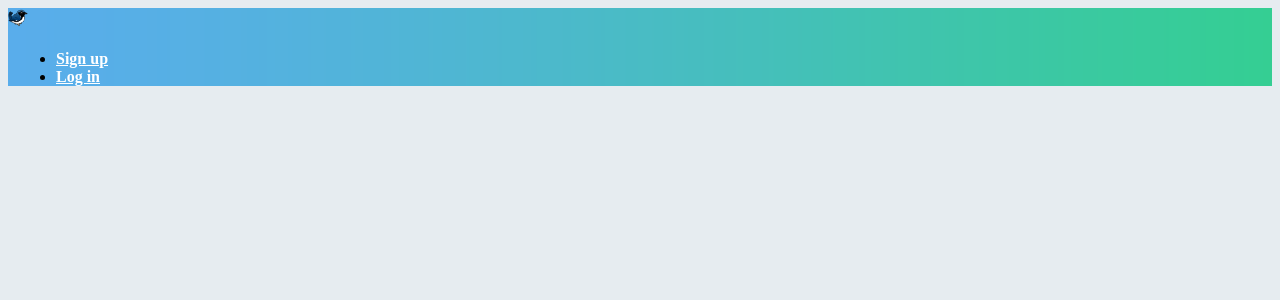
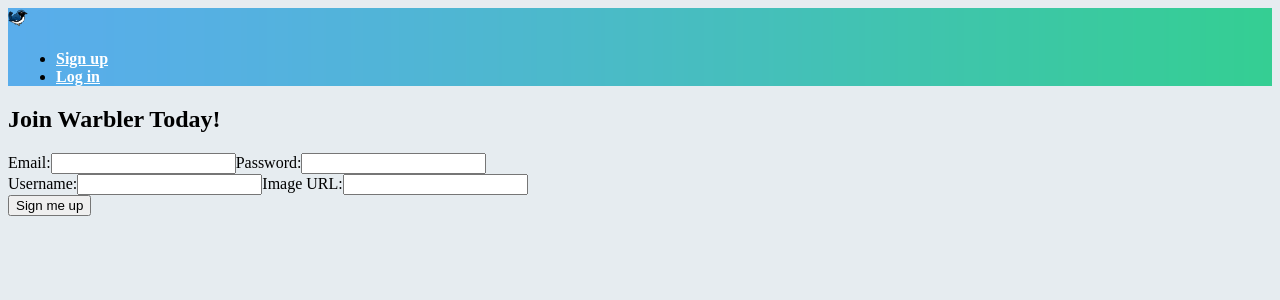
Before and after one commit to wolf637/warbler, a React (Create React App) app in the folder warbler-client/: page /signup in a window 1280 px wide. Shown: the top 300 px of the page. Built offline with nearby package versions, Linux system fonts and the light colour scheme; the HTML template or start-up script is replaced by a standard one.

Commit message:
Add authorization/authentication routes and form

```diff
--- /dev/null
+++ b/warbler-client/src/components/AuthForm.js
@@ -0,0 +1,89 @@
+import React, {Component} from 'react';
+
+
+export default class AuthForm extends Component {
+	constructor(props){
+		super(props)
+		this.state = {
+		email: "",
+		username: "",
+		password: "",
+		profileImageUrl: ""
+	}
+	}
+
+	handleSubmit = e => {
+		e.preventDefault();
+		const authType = this.props.signup ? "signup" : "signin"
+		this.props.onAuth(authType, this.state).then(() => {
+			console.log("Logged in")
+		})
+	}
+
+
+	handleChange = e => {
+		this.setState({
+			[e.target.name]: e.target.value
+		})
+	}
+
+
+	render() {
+		const { email, username, password, profileImageUrl } = this.state;
+		const { heading, buttonText, signup } = this.props;
+
+		return (
+				<div>
+					<div className="row justify-content-md-center text-center">
+						<div className="col-md-6">
+							<form onSubmit={this.handleSubmit}>
+								<h2>{heading}</h2>
+								<label htmlFor="email">Email:</label>
+								<input
+									className="form-control"
+									id="email" name="email"
+									onChange={this.handleChange}
+									value={email}
+									type="text"
+								/>
+
+								<label htmlFor="password">Password:</label>
+								<input
+									className="form-control"
+									id="password"
+									name="password"
+									onChange={this.handleChange}
+									type="password"
+								/>
+								{signup && (
+										<div>
+										<label htmlFor="username">Username:</label>
+											<input
+									className="form-control"
+									id="username" name="username"
+									onChange={this.handleChange}
+									value={username}
+									type="text"
+								/>
+
+								<label htmlFor="image-url">Image URL:</label>
+								<input
+									className="form-control"
+									id="image-url"
+									name="profileImageUrl"
+									onChange={this.handleChange}
+									type="text"
+									value={profileImageUrl}
+								/>
+										</div>
+									)}
+							<button type="submit" className="btn btn-primary btn-block btn-lg">
+								{buttonText}
+							</button>
+							</form>
+					</div>
+					</div>
+				</div>
+			)
+	}
+}
--- a/warbler-client/src/containers/Main.js
+++ b/warbler-client/src/containers/Main.js
@@ -2,12 +2,30 @@
 import {Switch, Route, withRouter, Redirect} from "react-router-dom";
 import { connect } from "react-redux";
 import Homepage from "../components/Homepage"
+import AuthForm from "../components/AuthForm"
+import {authUser} from "../store/actions/auth"
 
 const Main = props => {
+	const { authUser } = props
 	return(
 			<div className="container">
 				<Switch>
 					<Route exact path="/" render={props => <Homepage {...props}/>} />
+					<Route exact path="/signin" render={props => {
+						return(
+							<AuthForm onAuth={authUser} buttonText="Log in" heading="Welcome Back!" {...props}/>
+							)
+					}} />
+
+					<Route exact path="/signup" render={props => {
+						return(
+							<AuthForm
+								signup
+								onAuth={authUser}
+								buttonText="Sign me up"
+								heading="Join Warbler Today!" {...props}/>
+							)
+					}} />
 				</Switch>
 			</div>
 		)
@@ -19,4 +37,4 @@
 	}
 }
 
-export default withRouter(connect(mapStateToProps)(Main));
+export default withRouter(connect(mapStateToProps, { authUser })(Main));
--- /dev/null
+++ b/warbler-client/src/services/api.js
@@ -0,0 +1,7 @@
+import axios from 'axios'
+
+export function apiCall(method, path, data){
+	return new Promise((resolve, reject) => {
+		return axios[method](path, data)
+	})
+}
--- /dev/null
+++ b/warbler-client/src/store/actions/auth.js
@@ -0,0 +1,24 @@
+import {apiCall} from "../../services/api"
+import {SET_CURRENT_USER} from  "../actionTypes"
+
+export function setCurrentUser(user){
+
+	return {
+		type: SET_CURRENT_USER,
+		user
+	}
+}
+
+
+export function authUser(type, userData){
+	return dispatch => {
+		return new Promise((resolve, reject) => {
+			return apiCall("post", `/api/auth/${type}`, userData).then( ({token, ...user}) => {
+				localStorage.setItem("jwtToken", token)
+				dispatch(setCurrentUser(user))
+				resolve()
+			})
+		}
+		)
+	}
+}
```
Also changed, not shown: warbler-client/src/store/actions/errors.js (added), 2 other files (tests, documents, lock files or other folders).
